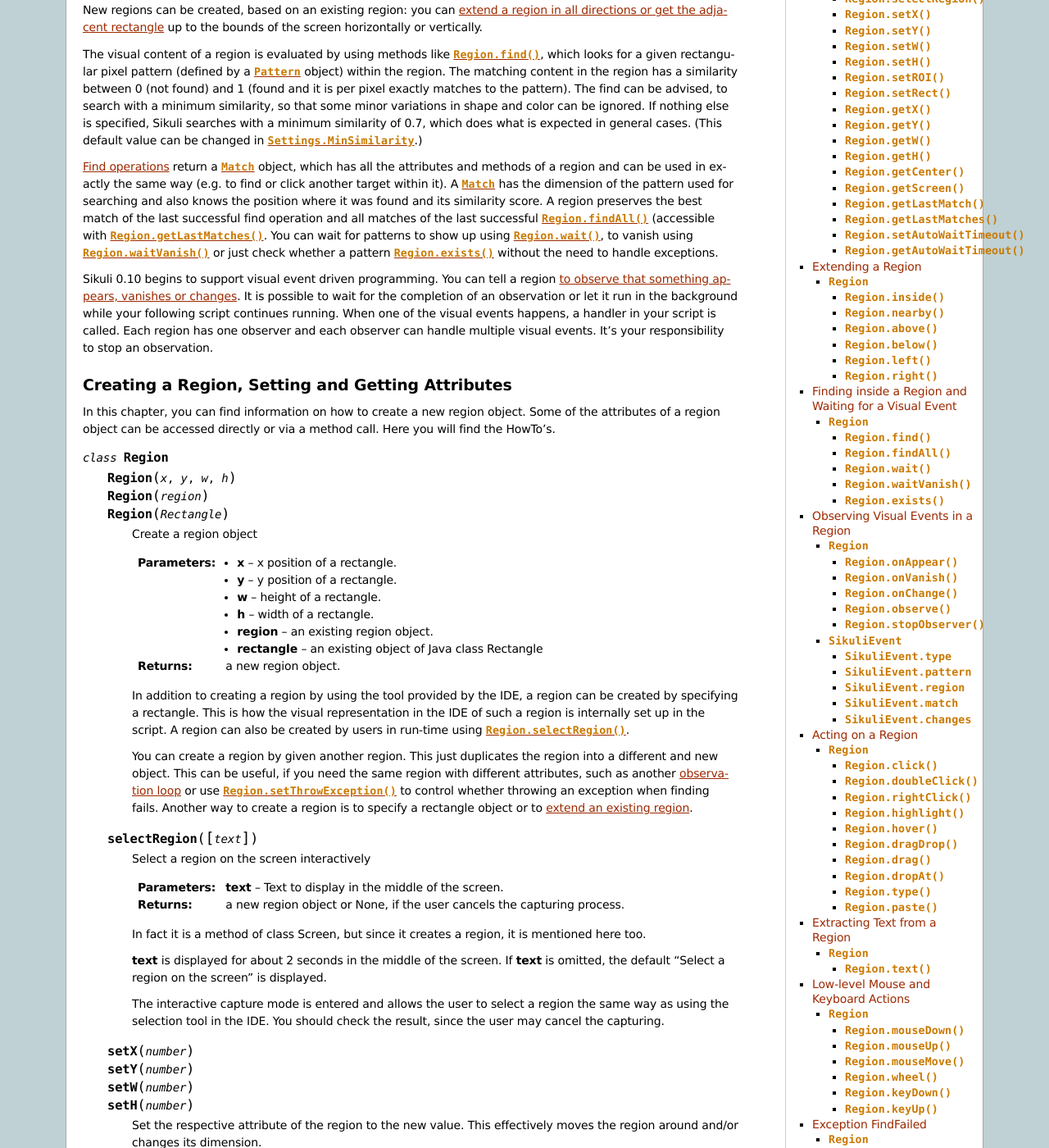
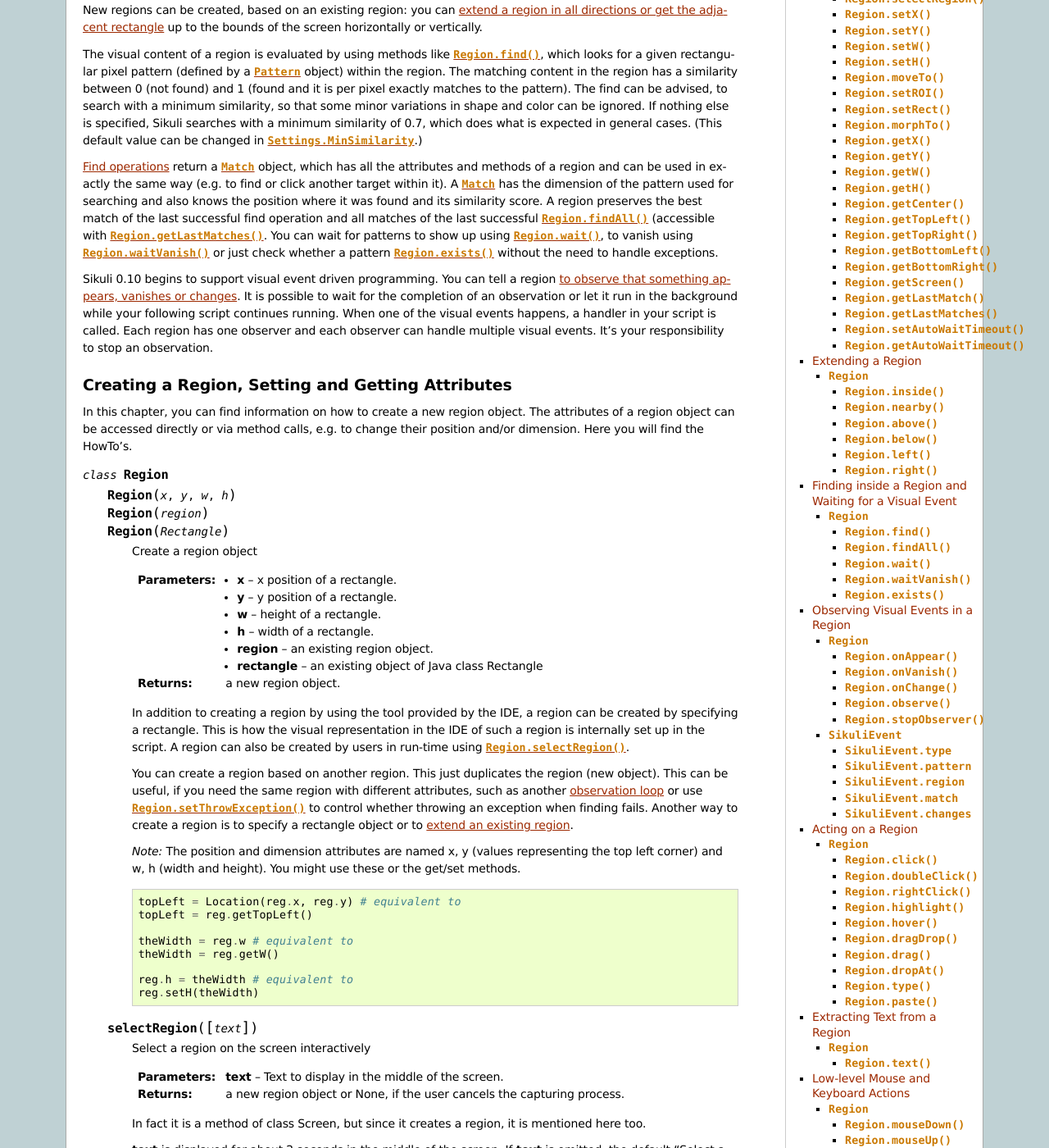
Before and after one commit to sikuli/sikuli, a Sphinx documentation site: the page built from docs/source/region.rst, in a window 1280 px wide and 1400 px high, scrolled down 315 px. Shown: the whole window at 82% size. Built offline with Sphinx 7.4.7, drawn with Linux system fonts in a browser that asks for light colours; some of the changed text lies outside the part shown.

Commit message:
region added new get<Corner>, moveTo, morphTo

```diff
--- a/docs/source/region.rst
+++ b/docs/source/region.rst
@@ -55,9 +55,8 @@
 -------------------------------------------------
 
 In this chapter, you can find information on how to create a new region object.
-Some of the attributes of a region object can be accessed directly or via a
-method call. Here you will find the HowTo's.
-
+The attributes of a region object can be accessed directly or via
+method calls, e.g. to change their position and/or dimension. Here you will find the HowTo's.
 
 .. py:class:: Region
 
@@ -81,14 +80,28 @@
 		the script.  A region can also be created by users in run-time using
 		:py:meth:`Region.selectRegion`.
 
-		You can create a region by given another region. This just
-		duplicates the region into a different and new object. This can be useful, if
+		You can create a region based on another region. This just
+		duplicates the region (new object). This can be useful, if
 		you need the same region with different attributes, such as another
 		:ref:`observation loop <ObservingVisualEventsinaRegion>`
 		or use :py:meth:`Region.setThrowException` to control
 		whether throwing an exception when finding fails. Another way to create a
 		region is to specify a rectangle object or to
 		:ref:`extend an existing region <ExtendingaRegion>`.
+
+		*Note:* The position and dimension attributes are named x, y
+		(values representing the top left corner) and w, h (width and height).
+		You might use these or the get/set methods.
+		::
+
+			topLeft = Location(reg.x, reg.y) # equivalent to
+			topLeft = reg.getTopLeft()
+
+			theWidth = reg.w # equivalent to
+			theWidth = reg.getW()
+
+			reg.h = theWidth # equivalent to
+			reg.setH(theWidth)
 
 	.. py:method:: selectRegion([text])
 
@@ -118,6 +131,19 @@
 
 		:param number: the new value
 
+	.. versionadded:: X1.0-rc2
+	.. py:method:: moveTo(location)
+
+		Set the position of this region regarding it's top left corner
+		to the given location (the x and y values are modified).
+
+		:param location: location object becomes the new top left corner
+		:return: the modified region object
+		::
+
+			reg.moveTo(anotherLocation) # equivalent to
+			reg.setX(anotherLocation.x); reg.setY(anotherLocation.y)
+
 	.. py:method:: setROI(x,y,w,h)
 		 setROI(rectangle)
 		 setRect(x,y,w,h)
@@ -129,9 +155,22 @@
 		processing searches (region of interest), whereas ``setRect()`` should be
 		used to redefine a region (which could be enlarging it).
 
-		:param x: the attributes of a rectangle
+		:param all x, y, w, h: the attributes of a rectangle
 		:param rectangle: a rectangle object
 		:return: None
+
+	.. versionadded:: X1.0-rc2
+	.. py:method:: morphTo(region)
+
+		Set the position and dimension of this region to the corresponding values
+		of the region given as parameter. (see: :py:meth:`setRect() <Region.setRect>`)
+
+		:param region: a region object
+		:return: the modified region object
+		::
+
+			reg.morphTo(anotherRegion) # equivalent to
+			r = anotherRegion; reg.setX(r.x); reg.setY(r.y); reg.setW(r.w); reg.setH(r.h)
 
 	.. py:method:: getX()
 		 getY()
@@ -147,6 +186,16 @@
 		Get the center of the region.
 
 		:return: an object of :py:class:`Location`
+
+	.. versionadded:: X1.0-rc2
+	.. py:method:: getTopLeft()
+		getTopRight()
+		getBottomLeft()
+		getBottomRight()
+
+		Get the location of the region's respective corner
+
+		:return: Location object
 
 	.. py:method:: getScreen()
 
```
